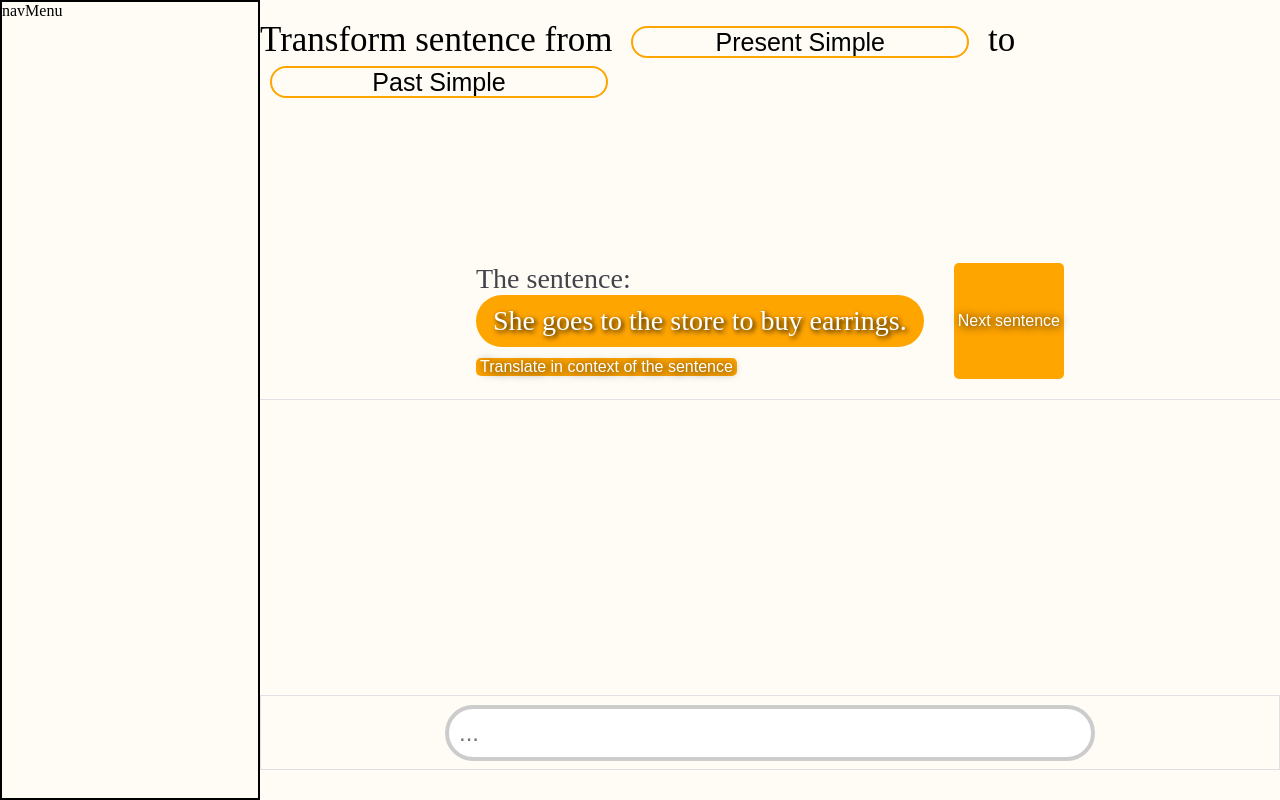
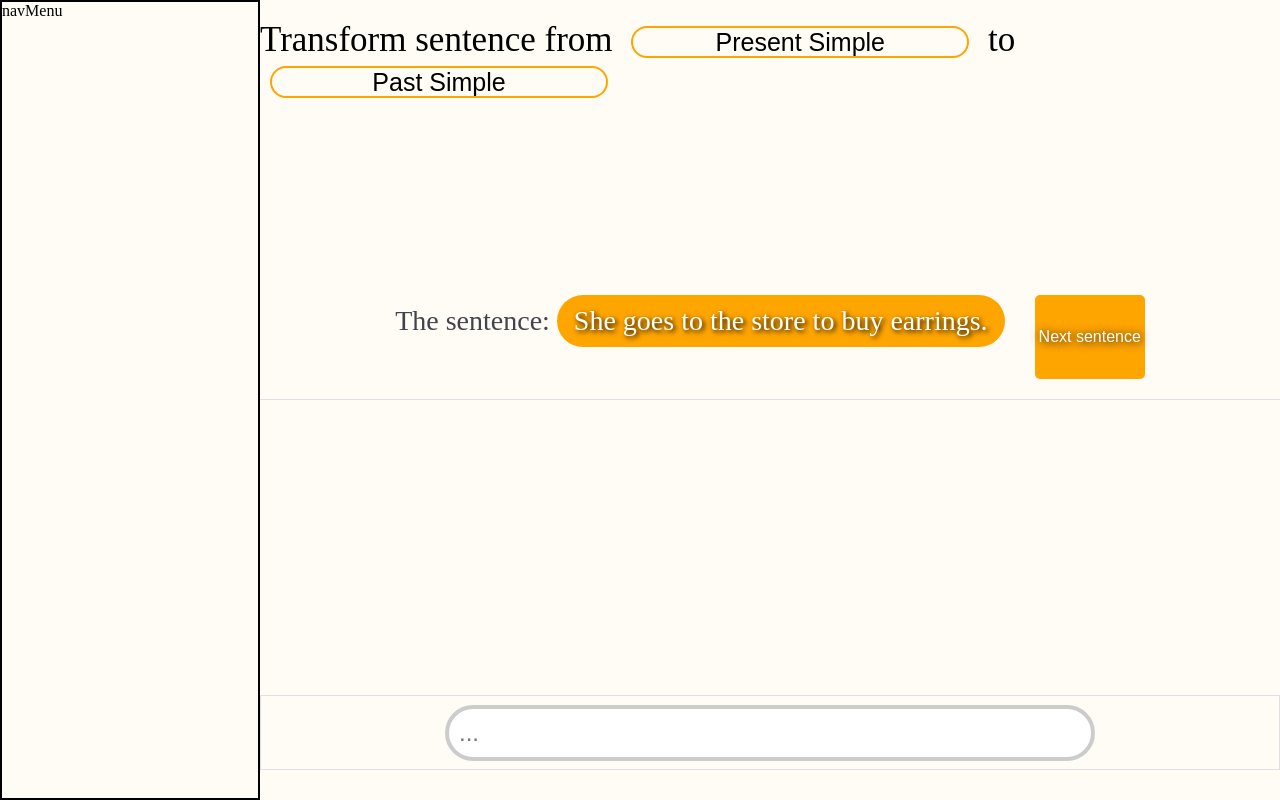
Before and after one commit to Amir837/langleraningplatform, a React (Create React App) app: page /practice in a window 1280 px wide. Built offline with nearby package versions, Linux system fonts and the light colour scheme.

Commit message:
Layout of sentence component

```diff
--- a/src/css/App.css
+++ b/src/css/App.css
@@ -14,4 +14,14 @@ body {
 
 button {
     user-select: none;
+    -webkit-user-select: none;
+    -moz-user-select: none;
+    -ms-user-select: none;
 }
+
+.notSelectable {
+    user-select: none;
+    -webkit-user-select: none;
+    -moz-user-select: none;
+    -ms-user-select: none;
+}
--- a/src/pages/Practice/Sentence.css
+++ b/src/pages/Practice/Sentence.css
@@ -1,4 +1,14 @@
-.sentence {
+.sentenceComponentContainer {
+    display: inline-block;
+}
+
+.sentenceComponentContainer .alignCenter {
+    display: flex;
+    flex-direction: column;
+    align-items: center;
+}
+
+.sentenceComponentContainer .sentence {
     font-family: cursive;
     background-color: orange;
     border-radius: 28px;
@@ -7,14 +17,11 @@
 
     padding: 10px;
     width: fit-content;
-}
-
-.sentence .normal {
     cursor: pointer;
 }
 
-.sentence .selected {
-    border-radius: 1em;
+.sentenceComponentContainer .sentence .selected {
+    border-radius: 18px;
     line-height: 18px;
 
     background-color: rgb(0, 120, 210);
@@ -22,13 +29,7 @@
     cursor: pointer;
 }
 
-.notSelectable {
-    user-select: none;
-    -webkit-user-select: none;
-    -moz-user-select: none;
-    -ms-user-select: none;
-}
-
 .translateInContextButton {
+    height: 32px;
 
 }
--- a/src/pages/Practice/SentenceComponent.tsx
+++ b/src/pages/Practice/SentenceComponent.tsx
@@ -75,7 +75,8 @@ function SentenceComponent(props: SentenceComponentProps) {
     }
 
     return (
-        <div className="sentenceContainer">
+        <div className="sentenceComponentContainer">
+            <div className="alignCenter">
                 <div className="sentence">
                     {(leftOfSelected > 0 || rightOfSelected === 0) && <span className='notSelectable'>&nbsp;</span>}
                     {props.wordList.slice(0, leftOfSelected).map((word, index) => {
@@ -110,10 +111,10 @@ function SentenceComponent(props: SentenceComponentProps) {
 
                     {rightOfSelected < props.wordList.length && <span className='notSelectable'>&nbsp;</span>}
                 </div>
-            <div>
-                <button onClick={handleClick}>Translate in context of the sentence</button>
-
-                {/*Idea: Clear selected when usesr clicked somewhere else*/}
+                <div className="translateInContextButton">
+                    {leftOfSelected < rightOfSelected &&
+                    <button onClick={handleClick}>Translate in context of the sentence</button>}
+                </div>
             </div>
         </div>
     );
```
Lines whose indentation alone changed are shown as unchanged.
